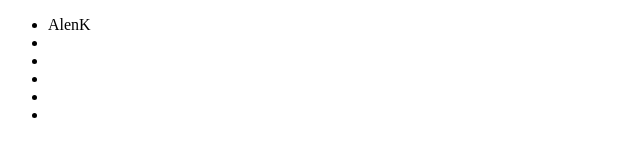
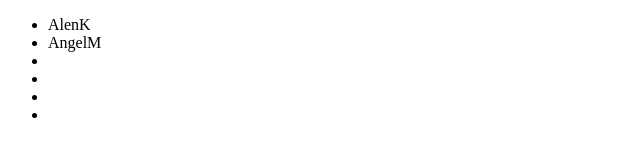
Before and after one commit to AlenKadrieski/github-mentorship, a plain HTML site: page index.html in a window 1280 px wide. Shown: the full height of the page, 0-640 px from the left. Drawn offline with Linux system fonts and the light colour scheme.

Commit message:
Angel-done

```diff
--- a/index.html
+++ b/index.html
@@ -8,7 +8,7 @@
   <body>
     <ul>
       <li>AlenK</li>
-      <li></li>
+      <li>AngelM</li>
       <li></li>
       <li></li>
       <li></li>
```
